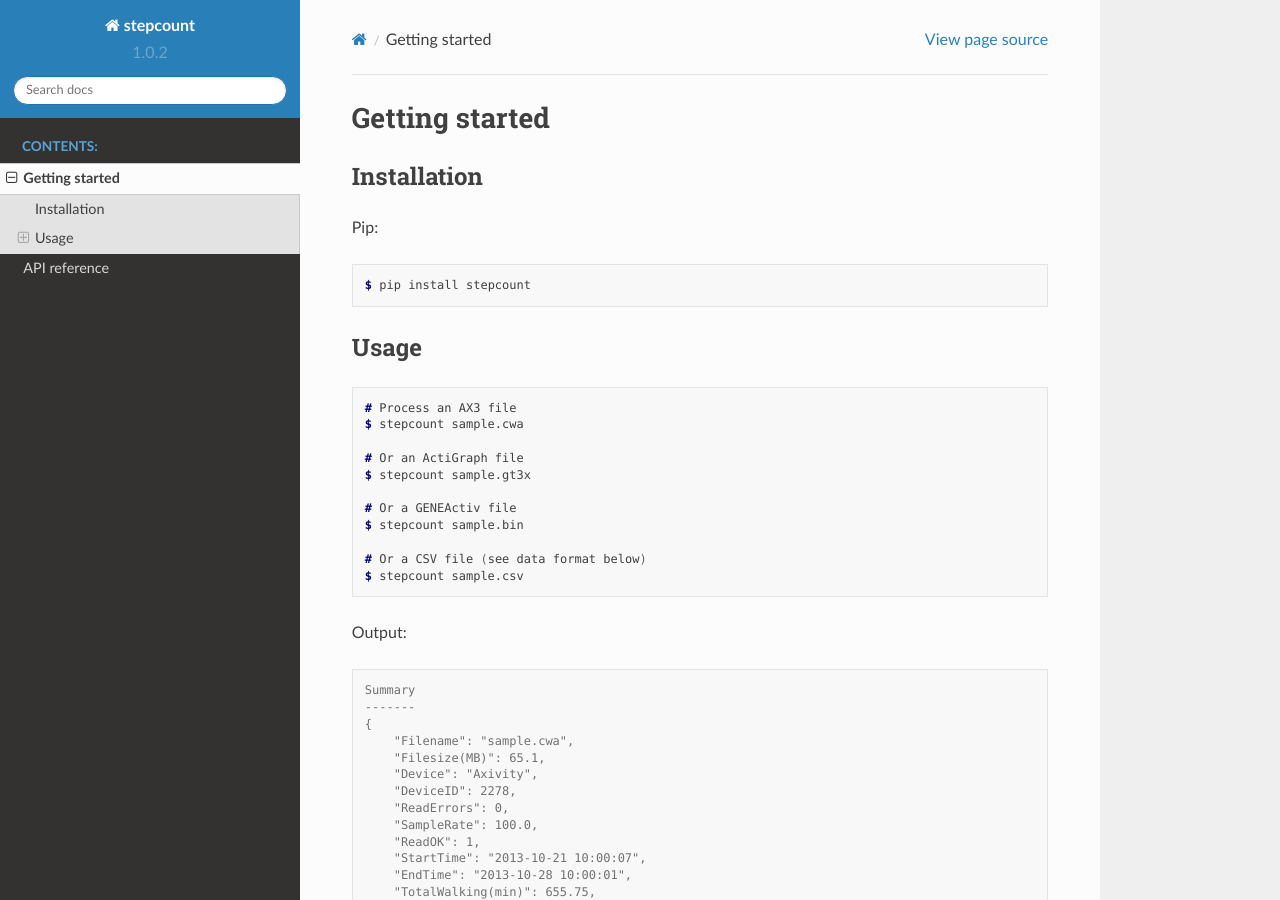
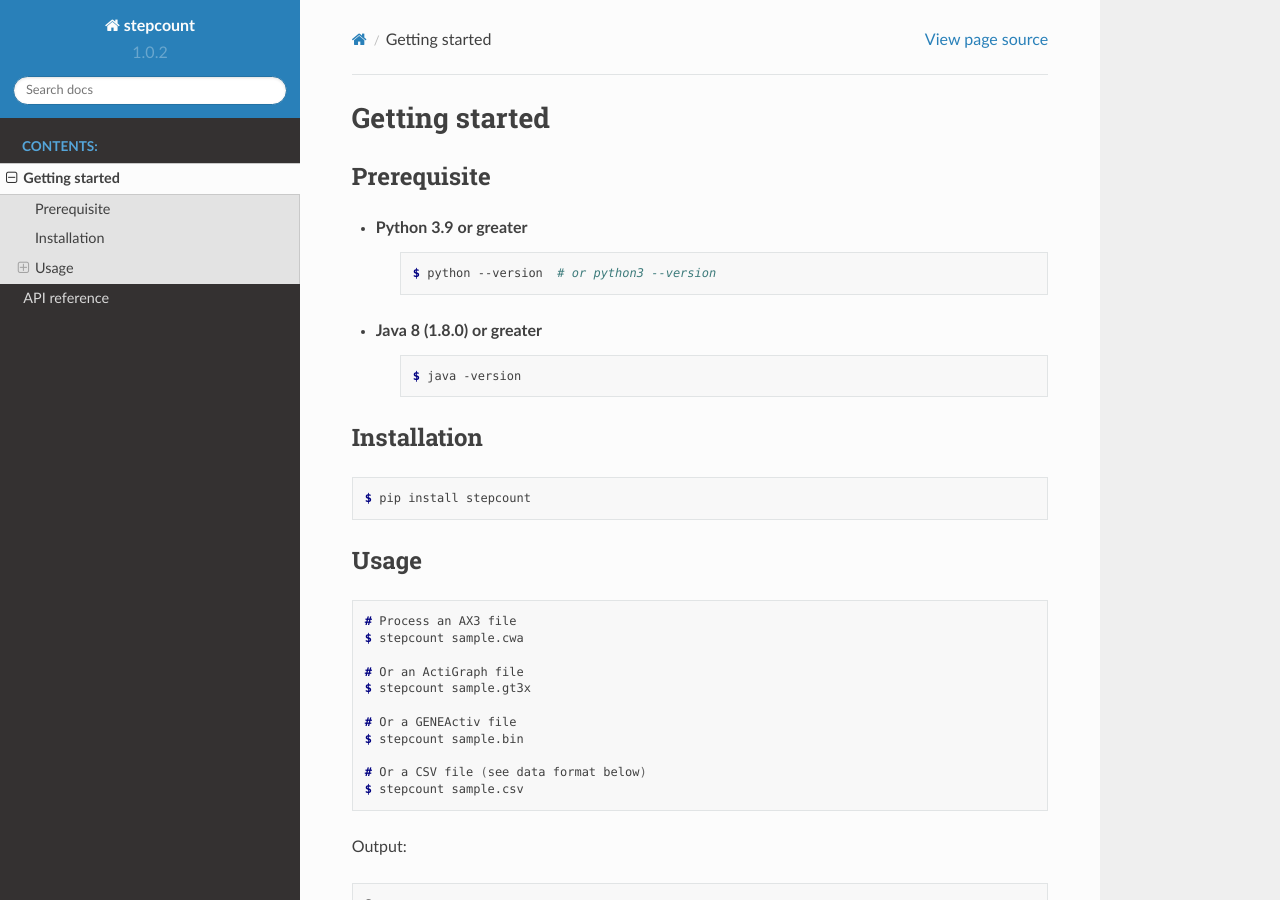
Before and after one commit to OxWearables/stepcount, a Sphinx documentation site: the page built from docs/source/usage.rst, in a window 1280 px wide and 900 px high. Built offline with Sphinx 7.4.7 and the Read the Docs theme 2.0.0, drawn with Linux system fonts in a browser that asks for light colours; pages that are not in the unit, such as notebooks, are missing from menus.

Commit message:
update install instruction w/ prerequisites

```diff
--- a/docs/source/usage.rst
+++ b/docs/source/usage.rst
@@ -1,10 +1,22 @@
 Getting started
 =====
 
+Prerequisite
+------------
+
+- Python 3.9 or greater
+    .. code-block:: console
+
+        $ python --version  # or python3 --version
+
+- Java 8 (1.8.0) or greater
+    .. code-block:: console
+
+        $ java -version
+
+
 Installation
 ------------
-
-Pip:
 
 .. code-block:: console
 
```
Also changed, not shown: README.md (+13 -0 lines).
